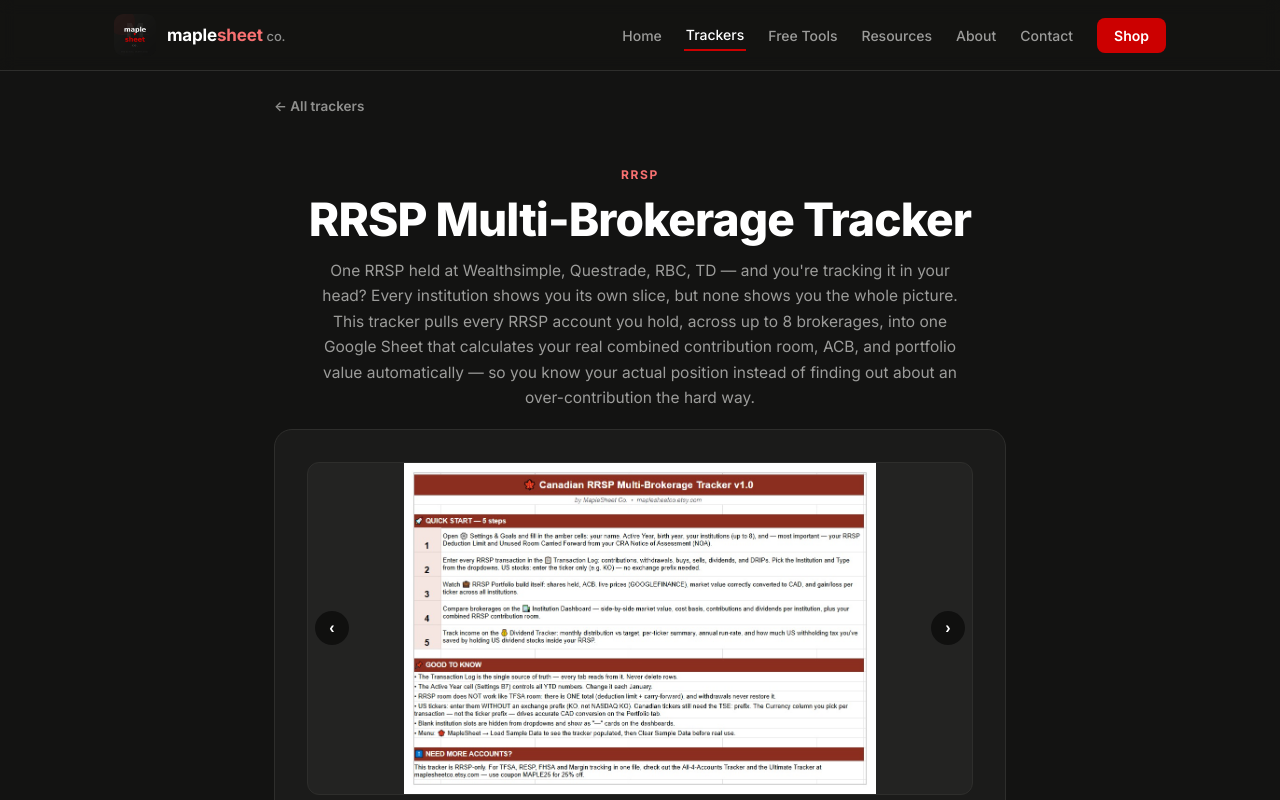
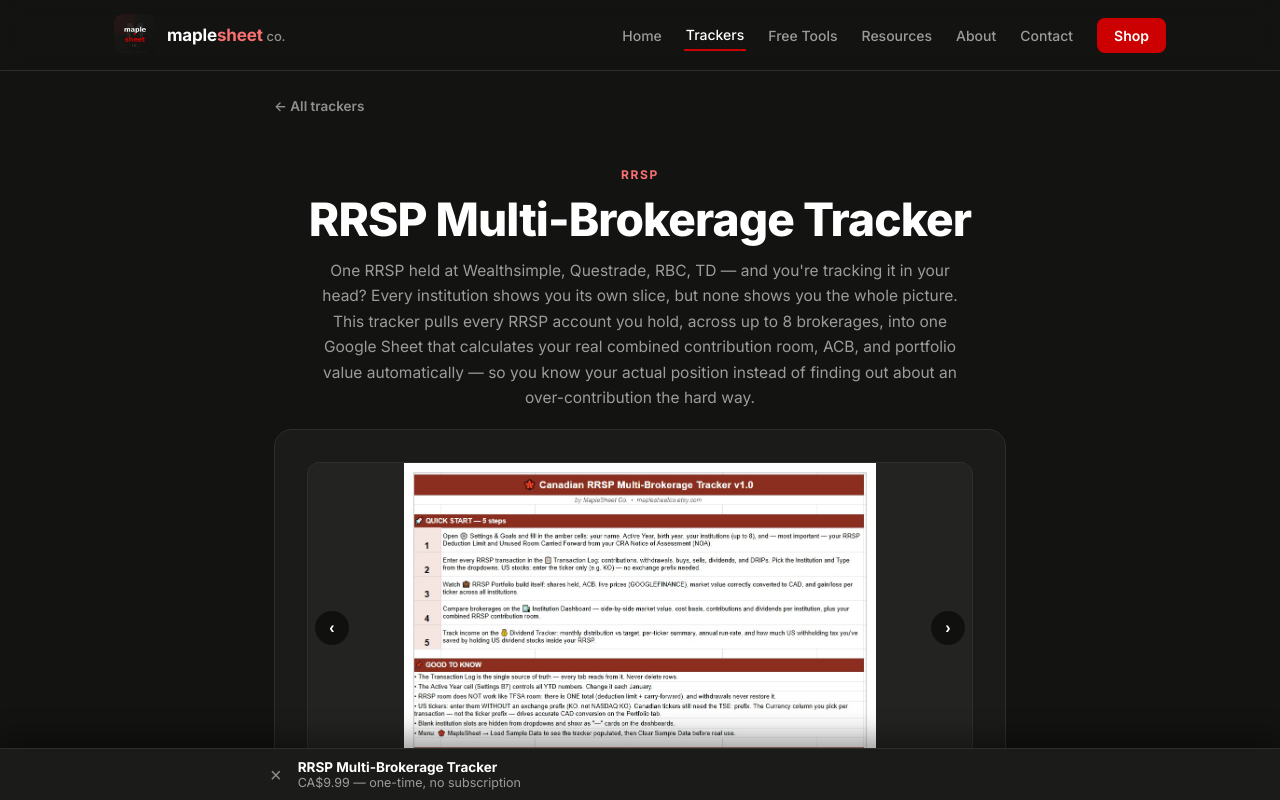
Before and after one commit to maplesheetco/maplesheet-website, a React (Vite) app: page /trackers/rrsp-multi-brokerage in a window 1280 px wide. Shown: the top 800 px of the page. Built offline with nearby package versions, Linux system fonts and the light colour scheme.

Commit message:
Add StickyBuyBar component for purchase options

```diff
--- a/src/pages/TrackerDetail.jsx
+++ b/src/pages/TrackerDetail.jsx
@@ -1,4 +1,4 @@
-import React, { useState } from "react";
+import React, { useState, useEffect } from "react";
 import { useParams, Link } from "react-router-dom";
 import { B, CONFIG, PRODUCTS, ACCOUNT_GUIDES, RETURN_POLICY, FAQS, getBundleSavings } from "../data.js";
 import { PageHead, usePageMeta, useJsonLd, DashboardMock, FaqAccordion, Reveal } from "../ui.jsx";
@@ -58,6 +58,82 @@ function ProductGallery({ images, name }) {
       </div>
       <div style={{ textAlign: "center", color: B.grayLight, fontSize: 12.5, marginTop: 6 }}>
         {current.label}
+      </div>
+    </div>
+  );
+}
+
+// Persistent "don't miss it" CTA — fixed to the bottom of the viewport and
+// hidden until 3 seconds after the visitor lands on the page (the "hook"),
+// then slides up and stays visible while they read/scroll, so the buy
+// button is never more than a glance away. Dismissible (×) per page view;
+// re-appears on a fresh visit since state resets on mount. Renders nothing
+// when the product has no purchase path at all.
+function StickyBuyBar({ product }) {
+  const [visible, setVisible] = useState(false);
+  const [dismissed, setDismissed] = useState(false);
+
+  useEffect(() => {
+    const t = setTimeout(() => setVisible(true), 3000);
+    return () => clearTimeout(t);
+  }, []);
+
+  if (!product.stripeBuyButton && !product.directUrl && !product.url) return null;
+
+  return (
+    <div
+      style={{
+        position: "fixed", left: 0, right: 0, bottom: 0, zIndex: 40,
+        background: B.black2, borderTop: `1px solid ${B.line}`,
+        boxShadow: "0 -10px 28px rgba(0,0,0,0.4)",
+        transform: visible && !dismissed ? "translateY(0)" : "translateY(110%)",
+        opacity: visible && !dismissed ? 1 : 0,
+        transition: "transform 0.5s cubic-bezier(.16,.8,.24,1), opacity 0.5s ease",
+        pointerEvents: visible && !dismissed ? "auto" : "none",
+      }}
+    >
+      <div style={{
+        maxWidth: 780, margin: "0 auto", padding: "10px 16px",
+        display: "flex", alignItems: "center", gap: 12,
+      }}>
+        <button
+          onClick={() => setDismissed(true)} aria-label="Dismiss"
+          style={{
+            background: "none", border: "none", color: B.gray, fontSize: 20,
+            cursor: "pointer", padding: "0 4px", lineHeight: 1, flexShrink: 0,
+          }}
+        >×</button>
+        <div style={{ flex: "1 1 auto", minWidth: 0 }}>
+          <div style={{ color: B.white, fontWeight: 700, fontSize: 13.5, whiteSpace: "nowrap", overflow: "hidden", textOverflow: "ellipsis" }}>
+            {product.name}
+          </div>
+          <div style={{ color: B.grayLight, fontSize: 12.5 }}>CA${product.price.toFixed(2)} — one-time, no subscription</div>
+        </div>
+        <div style={{ flexShrink: 0, display: "flex", justifyContent: "flex-end" }}>
+          {product.stripeBuyButton ? (
+            <div onClickCapture={() => trackBuyClicked({
+              productName: product.name, productTag: product.tag, priceCad: product.price,
+              checkoutDestination: "stripe", sourceSection: "tracker_detail_sticky_bar",
+            })}>
+              <stripe-buy-button
+                buy-button-id={product.stripeBuyButton.buyButtonId}
+                publishable-key={product.stripeBuyButton.publishableKey}
+              ></stripe-buy-button>
+            </div>
+          ) : (
+            <a
+              href={product.directUrl || product.url} target="_blank" rel="noreferrer"
+              onClick={() => trackBuyClicked({
+                productName: product.name, productTag: product.tag, priceCad: product.price,
+                checkoutDestination: product.directUrl ? "direct" : "etsy", sourceSection: "tracker_detail_sticky_bar",
+              })}
+              style={{
+                fontSize: 13, fontWeight: 700, color: "#fff", background: B.red,
+                padding: "9px 18px", borderRadius: 8, textDecoration: "none", whiteSpace: "nowrap",
+              }}
+            >Buy now</a>
+          )}
+        </div>
       </div>
     </div>
   );
@@ -139,8 +215,10 @@ export default function TrackerDetail() {
 
   const savings = getBundleSavings(product);
 
+  const hasBuyPath = !!(product.stripeBuyButton || product.directUrl || product.url);
+
   return (
-    <div className="ml-fade">
+    <div className="ml-fade" style={{ paddingBottom: hasBuyPath ? 70 : 0 }}>
       <div style={{ maxWidth: 780, margin: "0 auto", padding: "24px 24px 0" }}>
         <Link to="/trackers" style={{ color: B.gray, fontSize: 13.5, fontWeight: 600, textDecoration: "none" }}>
           ← All trackers
@@ -208,7 +286,7 @@ export default function TrackerDetail() {
             )}
             {product.stripeBuyButton ? (
               <div
-                style={{ flex: 1 }}
+                style={{ flex: 1, display: "flex", justifyContent: "center" }}
                 onClickCapture={() => trackBuyClicked({
                   productName: product.name, productTag: product.tag, priceCad: product.price,
                   checkoutDestination: "stripe", sourceSection: "tracker_detail",
@@ -326,6 +404,8 @@ export default function TrackerDetail() {
           🏷 {CONFIG.promoText}
         </p>
       </div>
+
+      <StickyBuyBar product={product} />
     </div>
   );
 }
```
